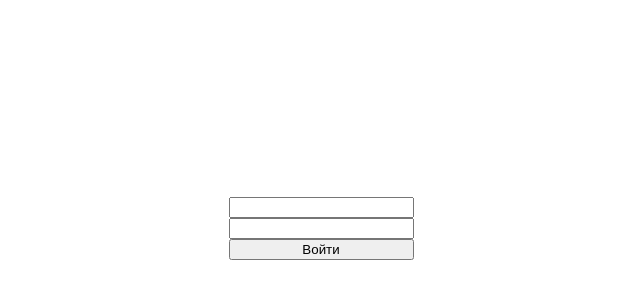
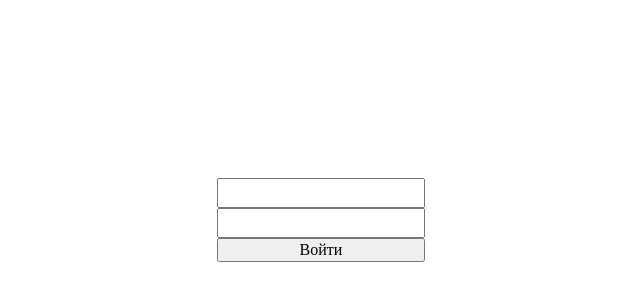
Before and after one commit to Ramramramzes/dzm_eduTrack, a React (Vite) app: page / in a window 1280 px wide. Shown: the part 180-480 px from the top of the page, without its empty margins (319-959 px from the left). Built offline with nearby package versions, Linux system fonts and the light colour scheme.

Commit message:
adding normalize

```diff
--- a/src/main.tsx
+++ b/src/main.tsx
@@ -2,6 +2,7 @@
 import ReactDOM from 'react-dom/client'
 import App from './App.tsx'
 import './index.css'
+import './normalize.css'
 import { Route, RouterProvider, createBrowserRouter, createRoutesFromElements } from 'react-router-dom'
 import { Provider } from 'react-redux'
 import store from './store/store.ts'
--- /dev/null
+++ b/src/normalize.css
@@ -0,0 +1,72 @@
+/* Box sizing rules */
+*,
+*::before,
+*::after {
+  box-sizing: border-box;
+}
+
+/* Prevent font size inflation */
+html {
+  -moz-text-size-adjust: none;
+  -webkit-text-size-adjust: none;
+  text-size-adjust: none;
+}
+
+/* Remove default margin in favour of better control in authored CSS */
+body, h1, h2, h3, h4, p,
+figure, blockquote, dl, dd {
+  margin: 0;
+}
+
+/* Remove list styles on ul, ol elements with a list role, which suggests default styling will be removed */
+ul[role='list'],
+ol[role='list'] {
+  list-style: none;
+}
+
+/* Set core body defaults */
+body {
+  min-height: 100vh;
+  line-height: 1.5;
+}
+
+/* Set shorter line heights on headings and interactive elements */
+h1, h2, h3, h4,
+button, input, label {
+  line-height: 1.1;
+}
+
+/* Balance text wrapping on headings */
+h1, h2,
+h3, h4 {
+  text-wrap: balance;
+}
+
+/* A elements that don't have a class get default styles */
+a:not([class]) {
+  text-decoration-skip-ink: auto;
+  color: currentColor;
+}
+
+/* Make images easier to work with */
+img,
+picture {
+  max-width: 100%;
+  display: block;
+}
+
+/* Inherit fonts for inputs and buttons */
+input, button,
+textarea, select {
+  font: inherit;
+}
+
+/* Make sure textarea without a rows attribute are not tiny */
+textarea:not([rows]) {
+  min-height: 10em;
+}
+
+/* Anything that has been anchored to should have extra scroll margin */
+:target {
+  scroll-margin-block: 5ex;
+}
```
